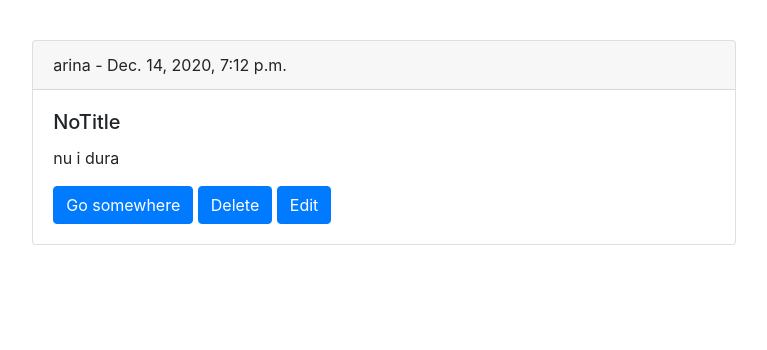
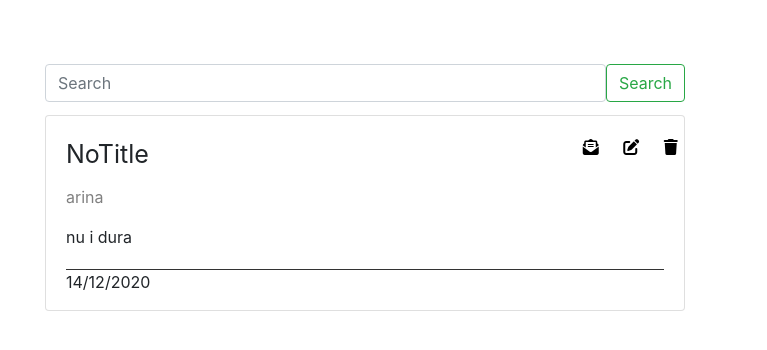
Before and after one commit to Svesh1-800/web-notes, a Django app: a page that uses jnotes/notes/templates/special_category.html in a window 1280 px wide. Shown: the part 56-406 px from the top of the page, without its empty margins (275-1042 px from the left). Run offline with Django 3.2, Linux system fonts and the light colour scheme; data comes from the database, SQL or seed files in the repository; both versions use the stored data as it was after the commit; some libraries are stand-ins or nearby versions.

Commit message:
templates style
- new style for notes and any kind of categories
- added notification "no such notes with te selected tag"

```diff
--- a/jnotes/notes/static/css/home.css
+++ b/jnotes/notes/static/css/home.css
@@ -5,8 +5,9 @@ a i{
     color: black;
 }
 p a{
-    color: gray;
+    color: #808080;
 }
+
 .search-field{
     width: 50%;
     margin: 5% auto 0;
@@ -26,5 +27,18 @@ p a{
 }
 .card-options i{
     margin-left: 20px;
+}
+.card-date{
+    margin: 20px 0;
+	padding-bottom: 0;
+	height: 0;
+	border: none;
+	border-top: 1px solid #333;
+}
+.not-exist{
+    margin: 5% auto;
+    width: 50%;
+    font-size: 40PX;
+    text-align: center;
 
 }
--- a/jnotes/notes/templates/categories_list.html
+++ b/jnotes/notes/templates/categories_list.html
@@ -4,11 +4,15 @@
 
 {% block content %}
 <link rel="stylesheet" href="{% static 'css/categories_list.css' %}">
+    <form class="d-flex search-field">
+        <input class="form-control me-2" type="search" placeholder="Search" aria-label="Search">
+        <button class="btn btn-outline-success" type="submit">Search</button>
+    </form>
 
 <div class="container">
 {% for category in categories %}
 
-<p>&bull;{{ category }}</p>
+    <a>&bull; <a href="{%  url 'one-category' category|slugify %}">{{ category }}</a></p>
 
 {% endfor %}
 </div>
--- a/jnotes/notes/templates/home.html
+++ b/jnotes/notes/templates/home.html
@@ -15,7 +15,7 @@
   <div class="card-body">
     <p class="card-title">{{ post.title_note }}</p>
     <p class="card-category"><a href="{% url 'one-category' post.category_note|slugify  %}">{{ post.category_note }}</a></p>
-    <p class="card-text">{{ post.content_note|linebreaks|truncatewords_html:20}}</p>
+    <p class="card-text">{{ post.content_note|linebreaks|truncatewords_html:50}}</p>
     <p class="card-date">{{ post.date_note|date:"d/m/Y" }}</p>
     <div class="card-options">
         <a href="{% url 'note-detail' post.pk %}">
--- a/jnotes/notes/templates/special_category.html
+++ b/jnotes/notes/templates/special_category.html
@@ -1,33 +1,43 @@
 {% extends 'base.html' %}
-
+{% load static %}
 {% block title %} ZZZ {% endblock %}
 
 {% block content %}
+    <link rel="stylesheet" href="{% static 'css/home.css' %}">
 
-<style>
-    .card{
-        margin-top: 40px;
-        width: 55%;
-        position: relative;
-	    left: 24%;
+    <form class="d-flex search-field">
+        <input class="form-control me-2" type="search" placeholder="Search" aria-label="Search">
+        <button class="btn btn-outline-success" type="submit">Search</button>
+    </form>
+    {% if notes_list %}
+        {% for post in notes_list %}
 
-    }
-</style>
+            <div class="card">
+                <div class="card-body">
+                    <p class="card-title">{{ post.title_note }}</p>
+                    <p class="card-category"><a
+                            href="{% url 'one-category' post.category_note|slugify %}">{{ post.category_note }}</a></p>
+                    <p class="card-text">{{ post.content_note|linebreaks|truncatewords_html:50}}</p>
+                    <p class="card-date">{{ post.date_note|date:"d/m/Y" }}</p>
+                    <div class="card-options">
+                        <a href="{% url 'note-detail' post.pk %}">
+                            <i class="fas fa-envelope-open-text"></i>
+                        </a>
+                        <a href="{% url 'note-update' post.pk %}">
+                            <i class="fas fa-edit"></i>
+                        </a>
+                        <a href="{% url 'note-delete' post.pk %}">
+                            <i class="fas fa-trash"></i>
+                        </a>
+                    </div>
 
-{% for post in notes_list %}
+                </div>
 
-<div class="card">
-  <div class="card-header">
-    {{ post.category_note }} - {{ post.date_note }}
-  </div>
-  <div class="card-body">
-    <h5 class="card-title">{{ post.title_note }}</h5>
-    <p class="card-text">{{ post.content_note }}</p>
-    <a href="{% url 'note-detail' post.pk %}" class="btn btn-primary">Go somewhere</a>
-    <a href="{% url 'note-delete' post.pk %}" class="btn btn-primary">Delete</a>
-    <a href="{% url 'note-update' post.pk %}" class="btn btn-primary">Edit</a>
-</div>
+            </div>
+        {% endfor %}
 
-</div>
-{% endfor %}
+    {% else %}
+        <p class="not-exist">There are no such notes with the selected tag</p>
+    {% endif %}
+
 {% endblock %}
```
Also changed, not shown: jnotes/notes/static/css/categories_list.css (+6 -3 lines), jnotes/db.sqlite3.
